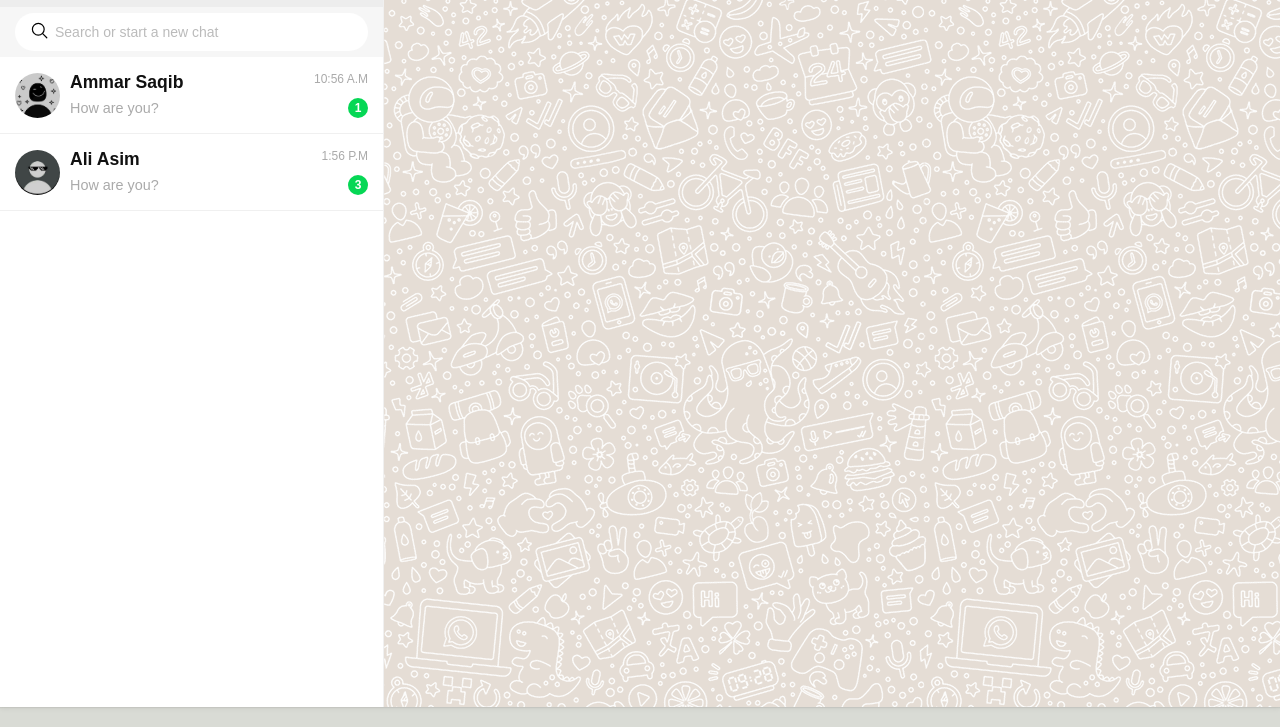
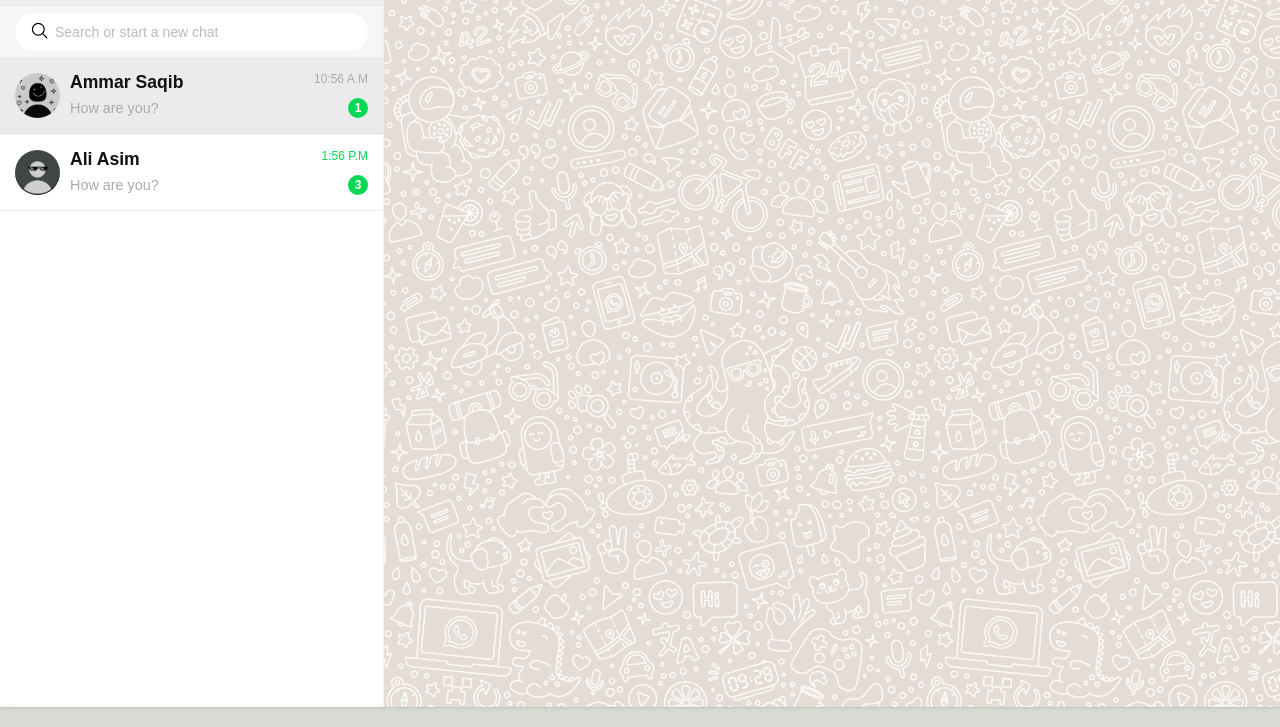
Before and after one commit to AmmarSaqib0/WhatsappChat, a plain HTML site: page index.html in a window 1280 px wide. Shown: the part 73-800 px from the top of the page. Drawn offline with nearby package versions, Linux system fonts and the light colour scheme.

Commit message:
made Css look better

```diff
--- a/Css/style.css
+++ b/Css/style.css
@@ -151,6 +151,14 @@ body {
     cursor: pointer;
 }
 
+.chatlist .block.active {
+    background-color: #ebebeb;
+}
+
+.chatlist .block:hover {
+    background-color: #f5f5f5;
+}
+
 .chatlist .block .imgbx {
     position: relative;
     min-width: 45px;
@@ -182,6 +190,18 @@ body {
     color: #aaa;
 }
 
+.chatlist .block.unread .details .listHead .time {
+    color: #06d755;
+}
+
+.chatlist .block:active {
+    background: #c6c6c6;
+}
+
+.chatlist .block:hover {
+    background: #f5f5f5;
+}
+
 .message_p {
     display: flex;
     justify-content: space-between;
--- a/index.html
+++ b/index.html
@@ -28,7 +28,7 @@
                 </div>
             </div>
             <div class="chatlist">
-                <div class="block">
+                <div class="block active">
                     <div class="imgbx">
                         <img src="images/img 1.jpg" alt="" class="cover">
                     </div>
@@ -43,7 +43,7 @@
                         </div>
                     </div>
                 </div>
-                <div class="block">
+                <div class="block unread">
                     <div class="imgbx">
                         <img src="images/img 2.jpg" alt="" class="cover">
                     </div>
```
